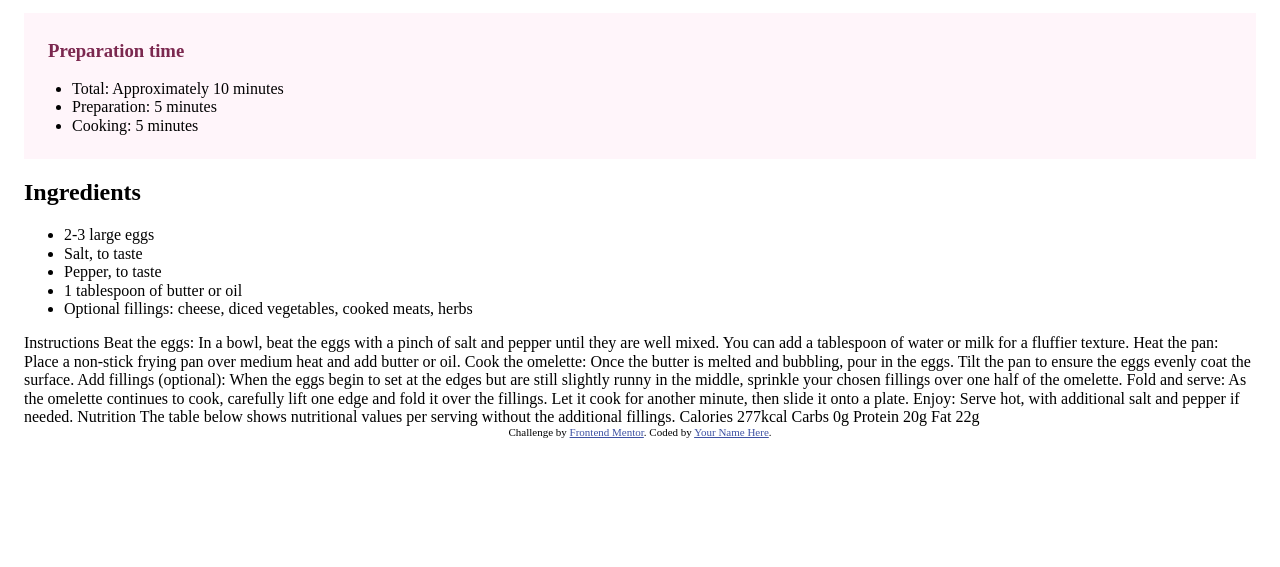
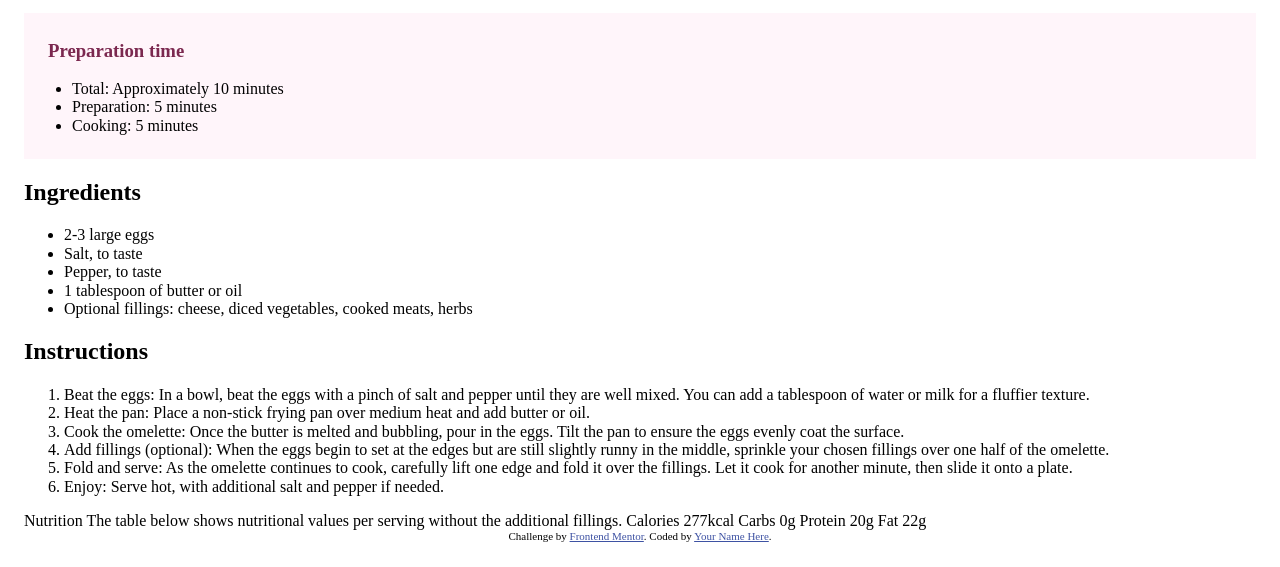
Before and after one commit to lindseyl0u/RecipePage, a plain HTML site: page index.html in a window 1280 px wide. Shown: the part 693-1260 px from the top of the page. Before the commit the page ends 1156 px from the top, so only its background shows below. Drawn offline with Linux system fonts and the light colour scheme.

Commit message:
created the instructions section

```diff
--- a/index.html
+++ b/index.html
@@ -39,23 +39,22 @@
       <li>Optional fillings: cheese, diced vegetables, cooked meats, herbs</li>
     </ul>
   </section>
-  Instructions
-  Beat the eggs: In a bowl, beat the eggs with a pinch of salt and pepper until they are well mixed.
-  You can add a tablespoon of water or milk for a fluffier texture.
+  <section>
+    <h2>Instructions</h2>
+    <ol>
+      <li>Beat the eggs: In a bowl, beat the eggs with a pinch of salt and pepper until they are well mixed. You can add a tablespoon of water or milk for a fluffier texture.</li>
 
-  Heat the pan: Place a non-stick frying pan over medium heat and add butter or oil.
+      <li>Heat the pan: Place a non-stick frying pan over medium heat and add butter or oil.</li>
 
-  Cook the omelette: Once the butter is melted and bubbling, pour in the eggs. Tilt the pan to ensure
-  the eggs evenly coat the surface.
+      <li>Cook the omelette: Once the butter is melted and bubbling, pour in the eggs. Tilt the pan to ensure the eggs evenly coat the surface.</li>
 
-  Add fillings (optional): When the eggs begin to set at the edges but are still slightly runny in the
-  middle, sprinkle your chosen fillings over one half of the omelette.
+      <li>Add fillings (optional): When the eggs begin to set at the edges but are still slightly runny in the middle, sprinkle your chosen fillings over one half of the omelette.</li>
 
-  Fold and serve: As the omelette continues to cook, carefully lift one edge and fold it over the
-  fillings. Let it cook for another minute, then slide it onto a plate.
+      <li>Fold and serve: As the omelette continues to cook, carefully lift one edge and fold it over the fillings. Let it cook for another minute, then slide it onto a plate.</li>
 
-  Enjoy: Serve hot, with additional salt and pepper if needed.
-
+      <li>Enjoy: Serve hot, with additional salt and pepper if needed.</li>
+    </ol>
+  </section>
   Nutrition
 
   The table below shows nutritional values per serving without the additional fillings.
```
